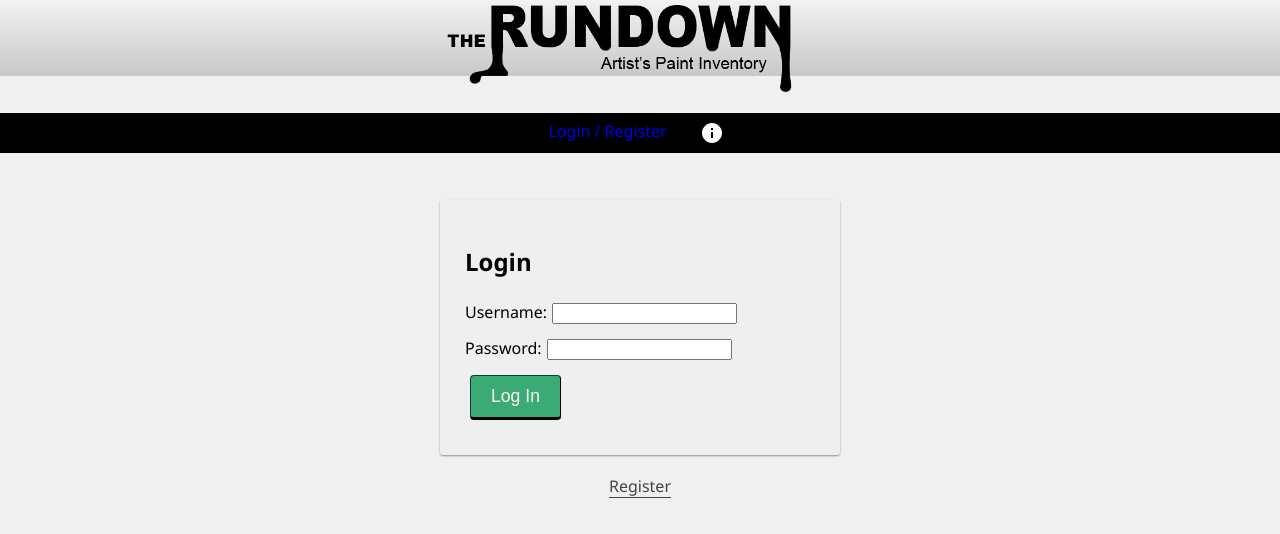
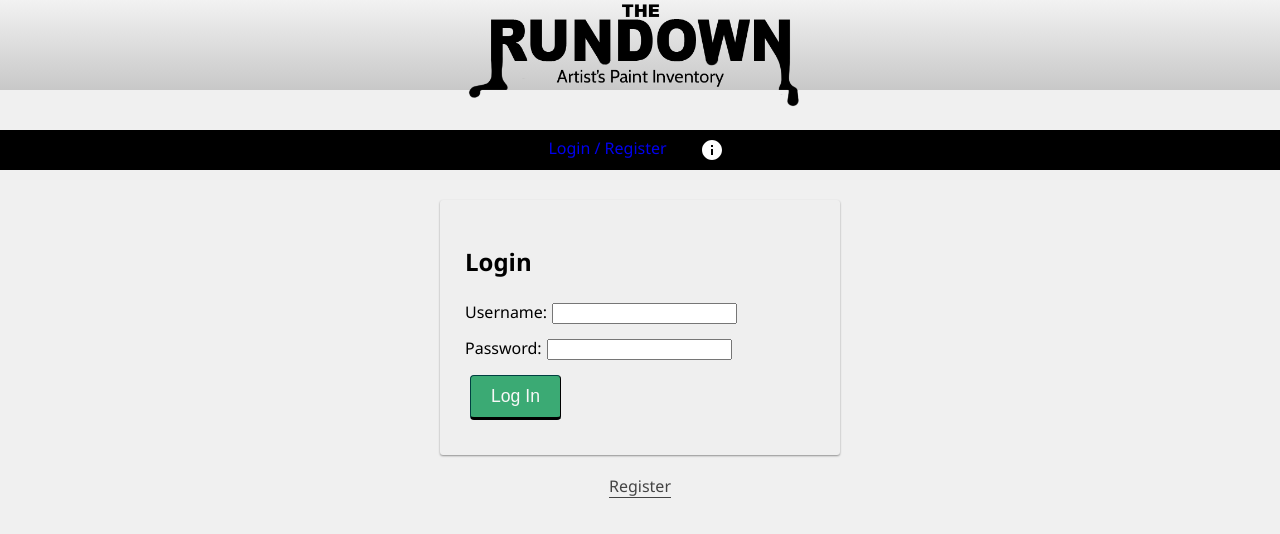
Before and after one commit to librarykrystal/artist-inventory, a React (Create React App) app: page /#/edit in a window 1280 px wide. Shown: the top 534 px of the page. Built offline with nearby package versions, Linux system fonts and the light colour scheme; no server answers.

Commit message:
New centered/vert logo, allows space for camera lens cutouts in corners.

```diff
--- a/src/components/AboutPage/AboutPage.jsx
+++ b/src/components/AboutPage/AboutPage.jsx
@@ -7,7 +7,7 @@ import React from 'react';
 
 function AboutPage() {
   return (
-    <div className="container">
+    <div className="addOrEditContainer">
       <div>
         <p>This about page is for anyone to read!</p>
       </div>
--- a/src/components/AddPage/AddPage.jsx
+++ b/src/components/AddPage/AddPage.jsx
@@ -141,7 +141,7 @@ function Add() {
 
   return(
     <ThemeProvider theme={theme}>
-    <div className="addOrEditcontainer">
+    <div className="addOrEditContainer">
 
       <br/><h2 onClick={sneakyFormFiller}>ADD ITEM</h2><br/>
 
--- a/src/components/App/App.css
+++ b/src/components/App/App.css
@@ -20,7 +20,7 @@ Containers
 -------------------------------------------------------------------------------- */
 
 .container {
-  margin-top: 133px;
+  margin-top: 135px;
   padding: 0px;
   padding-bottom: 20px;
   display: flex;
@@ -42,8 +42,8 @@ Containers
   margin-top: 200px;
 }
 
-.addOrEditcontainer {
-  margin-top: 133px;
+.addOrEditContainer {
+  margin-top: 150px;
   padding: 0px;
   padding-bottom: 20px;
   display: flex;
@@ -62,7 +62,7 @@ Filter Options Bar
 
 .filterBar {
   position: fixed;
-  top: 153px;
+  top: 165px;
   width: 100%;
   height: 40px;
   background-color: dimgray;
--- a/src/components/EditPage/EditPage.jsx
+++ b/src/components/EditPage/EditPage.jsx
@@ -138,7 +138,7 @@ function Edit() {
 
   return(
     <ThemeProvider theme={theme}>
-    <div className="addOrEditcontainer">
+    <div className="addOrEditContainer">
 
     <br/><h2>EDIT</h2>
 
--- a/src/components/InfoPage/InfoPage.jsx
+++ b/src/components/InfoPage/InfoPage.jsx
@@ -7,7 +7,7 @@ import React from 'react';
 
 function InfoPage() {
   return (
-    <div className="container">
+    <div className="addOrEditContainer">
       <p>Info Page</p>
     </div>
   );
--- a/src/components/ItemDetails/ItemDetails.jsx
+++ b/src/components/ItemDetails/ItemDetails.jsx
@@ -94,7 +94,7 @@ function ItemDetails() {
     <ThemeProvider theme={theme}>
 
     <br/>
-    <div className="container">
+    <div className="addOrEditContainer">
       { item &&
         <>
           <h2>{item.name}</h2>
--- a/src/components/Nav/Nav.css
+++ b/src/components/Nav/Nav.css
@@ -32,7 +32,7 @@
   height: 78px;
   width: 100%;
   overflow: visible;
-  grid-template-rows: 76px 37px 40px;
+  grid-template-rows: 90px 40px 40px;
   /* grid-template-columns: 1; */
   overflow: visible;
   /* background-color: greenyellow; */
@@ -54,7 +54,12 @@
 
 .logoImage {
   width: 393px;
-  position:relative
+  min-width: 393px;
+  position: fixed;
+  /* justify-self: center; */
+  top: 0;
+  left: 50%;
+  transform: translate(-50%);
 }
 
 .navMobileMid {
@@ -67,11 +72,10 @@
   text-align: center;
 }
 
-.welcomeName {
-  margin-top: 10px;
+/* .welcomeName {
+  margin-top: 12px;
   color: dimgray;
-  /* font-weight: bold; */
-}
+} */
 
 .navMobileLower {
   background-color: black;
--- a/src/components/Nav/Nav.jsx
+++ b/src/components/Nav/Nav.jsx
@@ -6,6 +6,7 @@ import { useSelector, useDispatch } from 'react-redux';
 import {useHistory} from 'react-router-dom';
 import logo from './logo.png';
 import logoC from './logoCentered.png';
+import logoV from './logoVert.png';
 
 
 import { createTheme, ThemeProvider } from '@mui/material/styles';
@@ -75,14 +76,14 @@ function Nav() {
 
       <div className="navMobileUpper">
         <Link to="/home">
-          <img className="logoImage" src={logoC} alt='logo'/>
+          <img className="logoImage" src={logoV} alt='logo'/>
         </Link>
       </div>
 
       {user.id &&
       <div className="navMobileMid">
         {/* <p className="welcomeName">Welcome, {user.username}!</p> */}
-        <Typography variant="body1" color="gray" mt={1} gutterBottom>Welcome, {user.username}!</Typography>
+        <Typography variant="body1" color="gray" mt={1.1} gutterBottom>Welcome, {user.username}!</Typography>
       </div>
       }
 
```
Also changed, not shown: src/components/Nav/logoVert.png (added).
